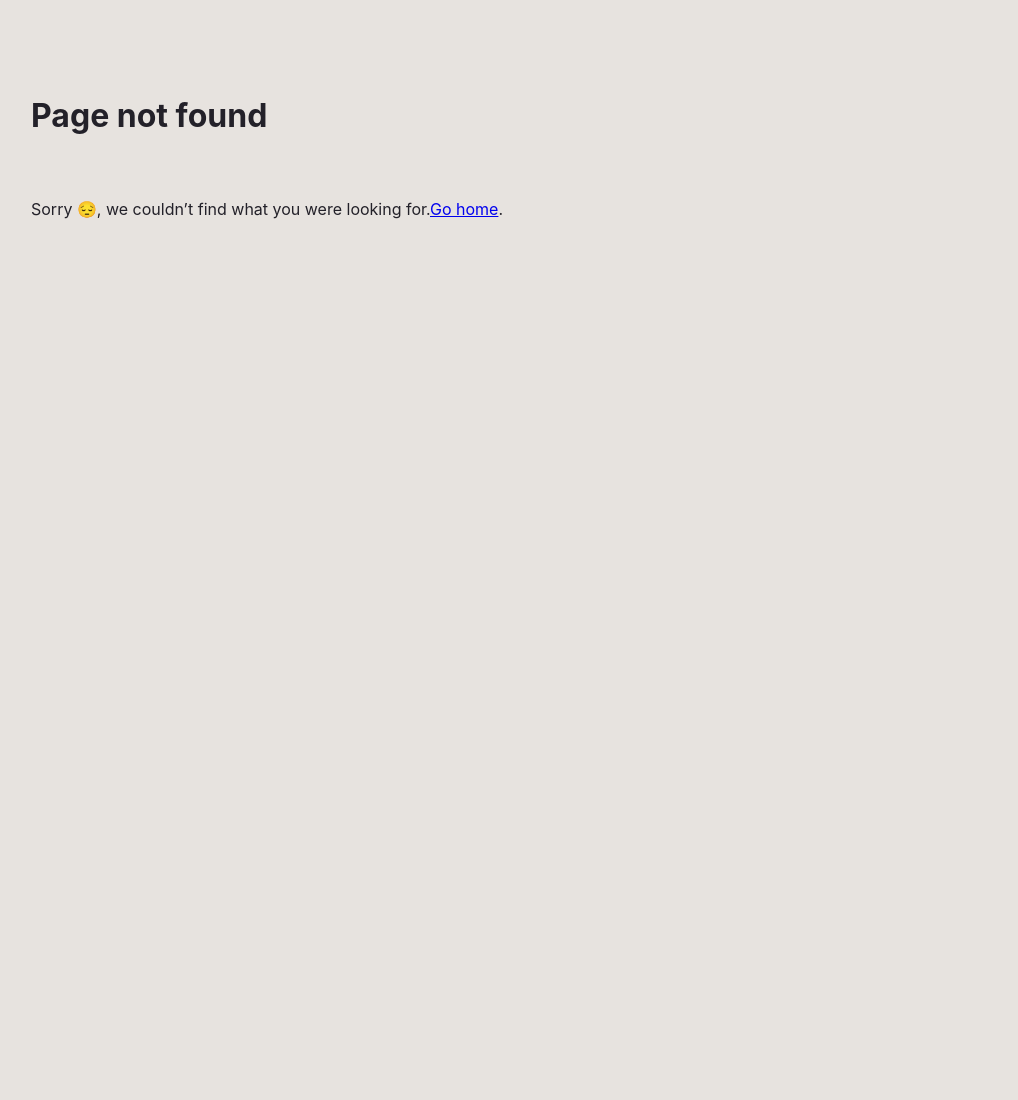
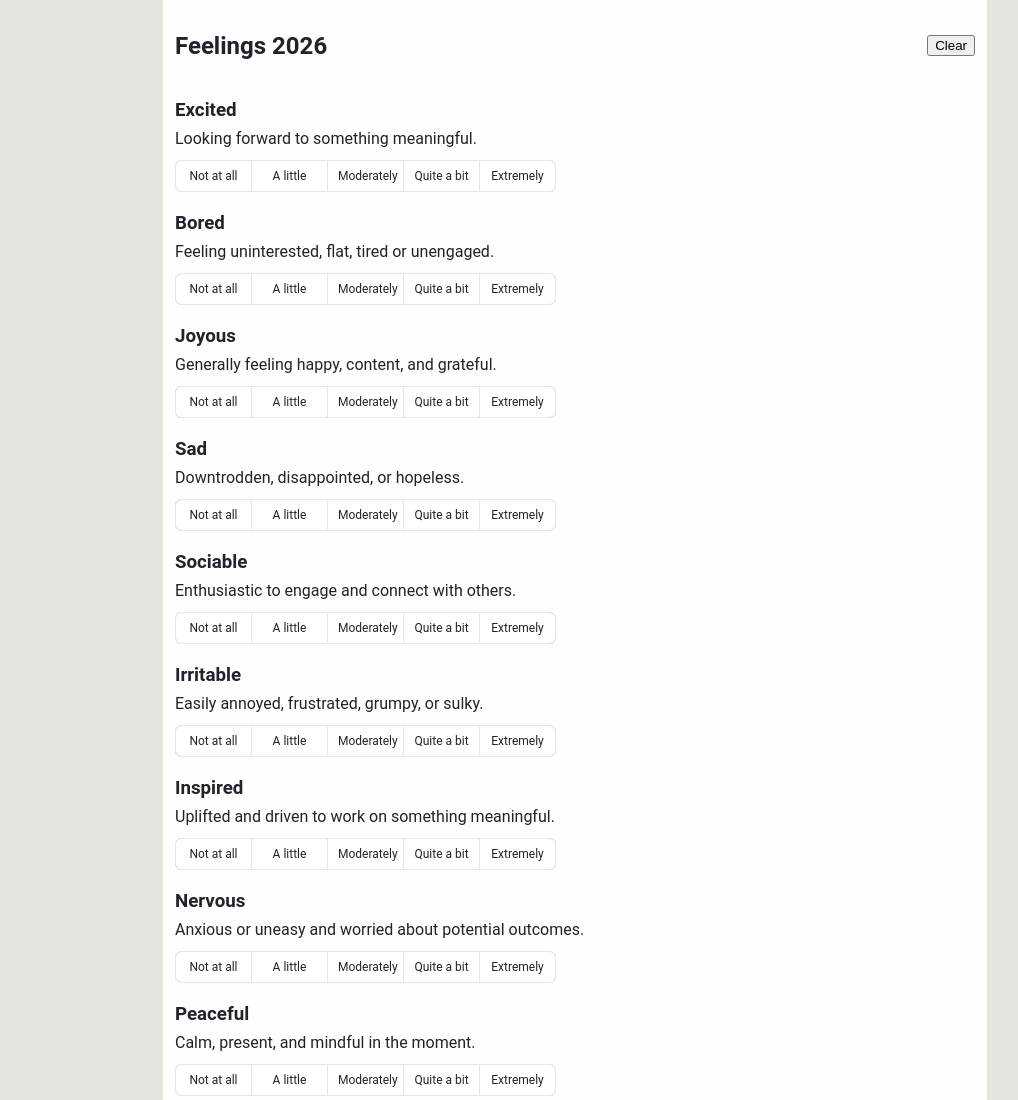
Before and after one commit to remydagostino/shortform-survey, a Gatsby site: page /feels-2026 in a window 1280 px wide. Before the commit this address had no page. Shown: the top 1100 px of the page, without its empty margins (65-1083 px from the left). Before the commit the page ends 800 px from the top, so only its background shows below. Built offline with nearby package versions, Linux system fonts and the light colour scheme; Gatsby itself is replaced by a stand-in of ours.

Commit message:
Setup questions for 2026

```diff
--- /dev/null
+++ b/src/components/Survey.tsx
@@ -0,0 +1,53 @@
+import * as React from "react"
+import { useSurveyState, SurveyQuestion } from "../data/useSurveyState";
+import { QuestionFormItem } from "../components/SurveyQuestion";
+import { ClearUndoButton } from "../components/ClearUndoButton";
+
+export type SurveyProps = {
+  title: string;
+  surveyQuestions: Array<SurveyQuestion>;
+}
+
+const Survey: React.FC<SurveyProps> = ({ title, surveyQuestions }) => {
+  const {
+    clearAnswers,
+    undoLastClear,
+    updateSurveyAnswers,
+    shortCode,
+    surveyAnswers
+  } = useSurveyState();
+
+  const onCopyClick: React.MouseEventHandler<HTMLButtonElement> = React.useCallback((e) => {
+    e.preventDefault();
+
+    navigator.clipboard.writeText(shortCode);
+  }, [shortCode]);
+
+  return (
+    <section>
+      <div style={{ display: 'flex', justifyContent: 'space-between', alignItems: 'center' }}>
+        <h1>{title}</h1>
+        <ClearUndoButton clearEffectFn={clearAnswers} undoEffectFn={undoLastClear} />
+      </div>
+      <div style={{ marginBottom: 20 }}>
+        { surveyQuestions.map(({title, code, index, description}) =>
+          <QuestionFormItem
+            key={code}
+            title={title}
+            description={description}
+            code={code}
+            value={surveyAnswers.get(code)}
+            onChange={(code, value) => updateSurveyAnswers({ code, value })}
+          />)
+        }
+      </div>
+      <div style={{ display: 'flex', flexDirection: 'column', alignItems: 'flex-start', gap: 6, paddingBottom: 20 }}>
+        <h2 style={{ margin: 0 }}>Short code:</h2>
+        <code style={{background: '#eee', padding: '3px' }}>{shortCode}</code>
+        <button onClick={onCopyClick}>Copy</button>
+      </div>
+    </section>
+  )
+}
+
+export default Survey;
--- a/src/components/SurveyQuestion.tsx
+++ b/src/components/SurveyQuestion.tsx
@@ -1,5 +1,5 @@
 import * as React from "react"
-import { panasAnswers } from "../data/panas";
+import { SurveyQuestionAnswer } from "../data/useSurveyState";
 import "./SurveyQuestion.css"
 
 export type SurveyQuestionProps = {
@@ -10,6 +10,13 @@ export type SurveyQuestionProps = {
   onChange: (code: string, score: number) => void
 }
 
+export const fivePointScaleAnswers: Array<SurveyQuestionAnswer> = [
+  { value: 0, description: 'Not at all' },
+  { value: 1, description: 'A little' },
+  { value: 2, description: 'Moderately' },
+  { value: 3, description: 'Quite a bit' },
+  { value: 4, description: 'Extremely' }
+];
 
 export const QuestionFormItem: React.FC<SurveyQuestionProps> = ({ title, description, code, value, onChange }) => {
   return (
@@ -17,7 +24,7 @@ export const QuestionFormItem: React.FC<SurveyQuestionProps> = ({ title, descrip
       <h3 style={{marginBottom: 0}}>{title}</h3>
       <p style={{margin: '8px 0 12px'}}>{description}</p>
       <fieldset className="SurveyQuestion--fieldset">
-        {panasAnswers.map(({ value: answerValue, description: answerDescription }) => {
+        {fivePointScaleAnswers.map(({ value: answerValue, description: answerDescription }) => {
           return (
             <label
               className={`SurveyQuestion--label SurveyQuestion--magnitude-${answerValue}`}
--- /dev/null
+++ b/src/data/useSurveyState.ts
@@ -0,0 +1,57 @@
+import React from "react";
+
+export type SurveyQuestion = {
+  title: string,
+  description: string,
+  index: number,
+  code: string,
+}
+
+export type SurveyQuestionAnswer = {
+  value: number,
+  description: string;
+}
+
+export type SurveyAnswerMap = Map<string, number>;
+
+export const useSurveyState = () => {
+  const [lastSurveyAnsers, setLastSurveyAnwers] = React.useState<SurveyAnswerMap>(new Map());
+
+  const [surveyAnswers, setSurveyAnswers] = React.useState<SurveyAnswerMap>(new Map());
+
+  const updateSurveyAnswers = React.useCallback(({ code, value }: { code: string, value: number }) => {
+    const updatedAnswers = new Map(surveyAnswers);
+
+    updatedAnswers.set(code, value);
+
+    setSurveyAnswers(updatedAnswers);
+  }, [surveyAnswers, setSurveyAnswers])
+
+  const clearAnswers = React.useCallback(() => {
+    if (surveyAnswers.size > 0) {
+      setLastSurveyAnwers(surveyAnswers);
+      setSurveyAnswers(new Map());
+    }
+  }, [surveyAnswers, setLastSurveyAnwers, setSurveyAnswers])
+
+  const undoLastClear = React.useCallback(() => {
+    setSurveyAnswers(lastSurveyAnsers);
+  }, [lastSurveyAnsers, setSurveyAnswers])
+
+  const shortCode = React.useMemo(() => {
+    return surveyAnswers
+      .entries()
+      .filter(([_, value]) => value > 0)
+      .map(([code, value]) => `${code}${value}`)
+      .toArray()
+      .join(',')
+  }, [surveyAnswers]);
+
+  return {
+    surveyAnswers,
+    updateSurveyAnswers,
+    clearAnswers,
+    undoLastClear,
+    shortCode
+  };
+}
--- /dev/null
+++ b/src/pages/feels-2026.tsx
@@ -0,0 +1,71 @@
+import * as React from "react"
+import type { HeadFC, PageProps } from "gatsby"
+import Survey from "../components/Survey";
+import { SurveyQuestion, SurveyQuestionAnswer } from "../data/useSurveyState";
+
+const pageStyles: React.CSSProperties = {
+  color: "#232129",
+  background: '#fefefe',
+  padding: 12,
+  fontFamily: "Roboto, sans-serif, serif",
+  maxWidth: 800,
+  margin: '0 auto'
+}
+
+/**
+// Positive Feelings
+1. Excited / Looking forward to / Eager
+2. Happy / Joyous / Grateful
+3. Sociable
+4. Inspired / Creative
+5. Calm / Present / Peaceful / Oneneess
+6. Proud / Determined / Strong
+
+// Negative Feelings
+1. Iritable / Grumpy / Angry / Hostile
+2. Bored / Tired / Flat
+3. Nervous / Spooked / Anxious
+4. Overwhelmed / Stressed
+5. Ashamed / Guilty
+6. Sad / Depressed / Disappointed / Hopeless
+
+Ex1,Bo1,Ip1,Ne1,Pe1,Jo1,Sa1,So1,Ir1,Ov1,Pr1,As1
+ */
+
+
+export const questions: Array<SurveyQuestion> = [
+  { title: 'Excited', index: 1, code: 'Ex', description: 'Looking forward to something meaningful.' },
+  { title: 'Bored', index: 2, code: 'Bo', description: 'Feeling uninterested, flat, tired or unengaged.' },
+
+  { title: 'Joyous', index: 3, code: 'Jo', description: 'Generally feeling happy, content, and grateful.' },
+  { title: 'Sad', index: 4, code: 'Sa', description: 'Downtrodden, disappointed, or hopeless.' },
+
+  { title: 'Sociable', index: 5, code: 'So', description: 'Enthusiastic to engage and connect with others.' },
+  { title: 'Irritable', index: 6, code: 'Ir', description: 'Easily annoyed, frustrated, grumpy, or sulky.' },
+
+  { title: 'Inspired', index: 7, code: 'Ip', description: 'Uplifted and driven to work on something meaningful.' },
+  { title: 'Nervous', index: 8, code: 'Ne', description: 'Anxious or uneasy and worried about potential outcomes.' },
+
+  { title: 'Peaceful', index: 9, code: 'Pe', description: 'Calm, present, and mindful in the moment.' },
+  { title: 'Overwhelmed', index: 10, code: 'Ov', description: 'Stressed, overcommitted, or unable to cope with demands.' },
+
+  { title: 'Proud', index: 11, code: 'Pr', description: 'Worthy, energized, and determined to succeed.' },
+  { title: 'Ashamed', index: 12, code: 'As', description: 'Embarrassed, guilty, disgraced or unworthy.' },
+];
+
+const title = "Feelings 2026";
+
+const IndexPage: React.FC<PageProps> = () => {
+  return (
+    <main style={pageStyles}>
+      <Survey
+        title={title}
+        surveyQuestions={questions}
+      />
+    </main>
+  )
+}
+
+export default IndexPage
+
+export const Head: HeadFC = () => <title>{title}</title>
```
Also changed, not shown: src/data/panas.ts (+1 -57 lines), src/pages/index.tsx (+9 -39 lines), 1 other file.
